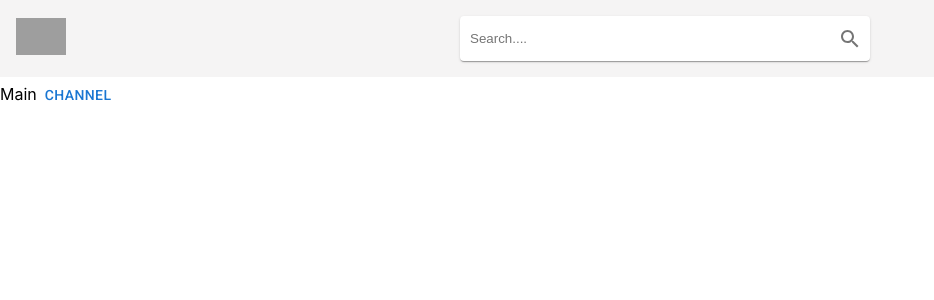
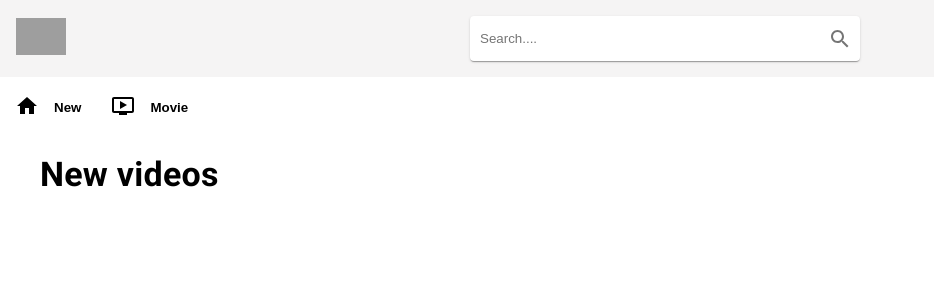
Before and after one commit to Mrkhan14/React-App-Tube, a React (Create React App) app: page / in a window 1280 px wide. Shown: the top 300 px of the page, without its empty margins (0-934 px from the left). Built offline with nearby package versions, Linux system fonts and the light colour scheme; grey boxes are pictures that could not be loaded.

Commit message:
Category component

```diff
--- /dev/null
+++ b/src/components/category/category.jsx
@@ -0,0 +1,19 @@
+import React from 'react'
+import { Stack } from '@mui/material';
+import { category } from '../../constants/index';
+import { colors } from '../../constants/color';
+
+const Category = () => {
+  return (
+    <Stack direction={'row'} sx={{overflowX: 'scroll'}}>
+         {category.map(itme => (
+            <button key={itme.name} className='category-btn'>
+               <span style={{color: 'colors.jig', marginRight: '15px'}}>{itme.icon}</span>
+               <span style={{ opacity: '1'}}>{itme.name}</span>
+            </button>
+         ))}
+    </Stack>
+  )
+}
+
+export default Category
--- a/src/components/index.js
+++ b/src/components/index.js
@@ -5,3 +5,4 @@ export { default as VideoDetail}  from './video-detail/video-detail.jsx'
 export { default as Search}  from './search/search.jsx'
 export { default as Navbar}  from './navbar/navbar.jsx'
 export { default as SearchBar}  from './search-bar/search-bar.jsx'
+export { default as Category}  from './category/category.jsx'
--- a/src/components/main/main.jsx
+++ b/src/components/main/main.jsx
@@ -1,15 +1,20 @@
-import React from 'react'
-import { Button } from '@mui/material';
-import { Link } from 'react-router-dom'
+import {useState} from 'react'
+import { Box, Container, Stack, Typography } from '@mui/material';
+import {Category} from '../'
 
 const Main = () => {
+  const [selectCategory, setSelectCategory] = useState('New')
   return (
-    <div>
-      Main
-      <Link to={'/channel'}>
-        <Button> Channel </Button>
-      </Link>
-    </div>
+    <Stack >
+       <Category />
+       <Box p={2} sx={{height: '90vh'}}>
+          <Container maxWidth={'90%'}>
+            <Typography variant={'h4'} fontWeight={'bold'} mb={2}>
+              {selectCategory} <span>videos</span>
+            </Typography>
+          </Container>
+       </Box>
+    </Stack>
   )
 }
 
--- a/src/constants/color.js
+++ b/src/constants/color.js
@@ -1,4 +1,5 @@
 export const colors = {
    asosi:  '#f5f4f4',
-   ikkichi:  '#f5f4f4'
+   ikkichi:  '#f5f4f4',
+   jig: '76323F'
 }
--- a/src/constants/index.js
+++ b/src/constants/index.js
@@ -1 +1,9 @@
+import { Home, OndemandVideo } from "@mui/icons-material"
+
 export const logo ='https://w7.pngwing.com/pngs/79/518/png-transparent-js-react-js-logo-react-react-native-logos-icon.png'
+
+export const category = [
+   {name: 'New',   icon: <Home />},
+   {name: 'Movie', icon: <OndemandVideo />},
+
+]
--- a/src/index.css
+++ b/src/index.css
@@ -1,11 +1,28 @@
-
+*{
+  padding: 0;
+  margin: 0;
+  box-sizing: border-box;
+}
+::-webkit-scrollbar {
+  width: 0px;
+  height: 3px;
+}
+::-webkit-scrollbar-thumb{
+  background-color: #76323F;
+  border-radius: 10px;
+  height: 200px;
+  cursor: pointer;
+}
+::-webkit-scrollbar-track{
+  background-color: rgb(177, 177, 177);;
+}
 body {
   margin: 0;
   font-family: -apple-system, BlinkMacSystemFont, 'Segoe UI', 'Roboto', 'Oxygen',
     'Ubuntu', 'Cantarell', 'Fira Sans', 'Droid Sans', 'Helvetica Neue',
     sans-serif;
-  -webkit-font-smoothing: antialiased;
-  -moz-osx-font-smoothing: grayscale;
+  /* -webkit-font-smoothing: antialiased;
+  -moz-osx-font-smoothing: grayscale; */
   /* background-color: #f5f4f4; */
 }
 code {
@@ -21,3 +38,26 @@ code {
   box-shadow: none;
   border: initial ;
 }
+.category-btn{
+  font-weight: bold;
+  text-transform: capitalize;
+  display: flex;
+  align-items: center;
+  justify-content: start;
+  cursor: pointer;
+  background: transparent;
+  outline: none;
+  border: none;
+
+  padding: 7px 15px;
+  margin: 10px 0;
+  border-radius: 2px;
+  transition:  all 0.3s ease;
+}
+.category-btn:hover{
+  background-color: #76323F  !important;
+  color: #fff !important;
+}
+.category-btn:hover span {
+  color: #fff !important;
+}
```
